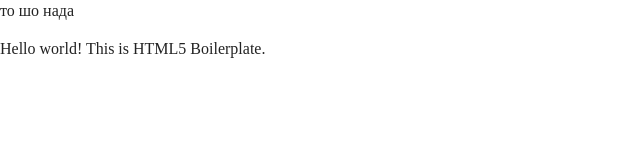
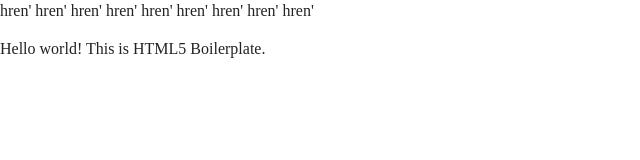
Before and after one commit to dima-code-care/test, a plain HTML site: page index.html in a window 1280 px wide. Shown: the whole page, without its empty margins (0-640 px from the left). Drawn offline with nearby package versions, Linux system fonts and the light colour scheme.

Commit message:
mnogo hren

```diff
--- a/index.html
+++ b/index.html
@@ -21,7 +21,15 @@
   <!--[if IE]>
     <p class="browserupgrade">You are using an <strong>outdated</strong> browser. Please <a href="https://browsehappy.com/">upgrade your browser</a> to improve your experience and security.</p>
   <![endif]-->
-  то шо нада
+  hren'
+  hren'
+  hren'
+  hren'
+  hren'
+  hren'
+  hren'
+  hren'
+  hren'
   <!-- Add your site or application content here -->
   <p>Hello world! This is HTML5 Boilerplate.</p>
   <script src="js/vendor/modernizr-3.7.1.min.js"></script>
```
